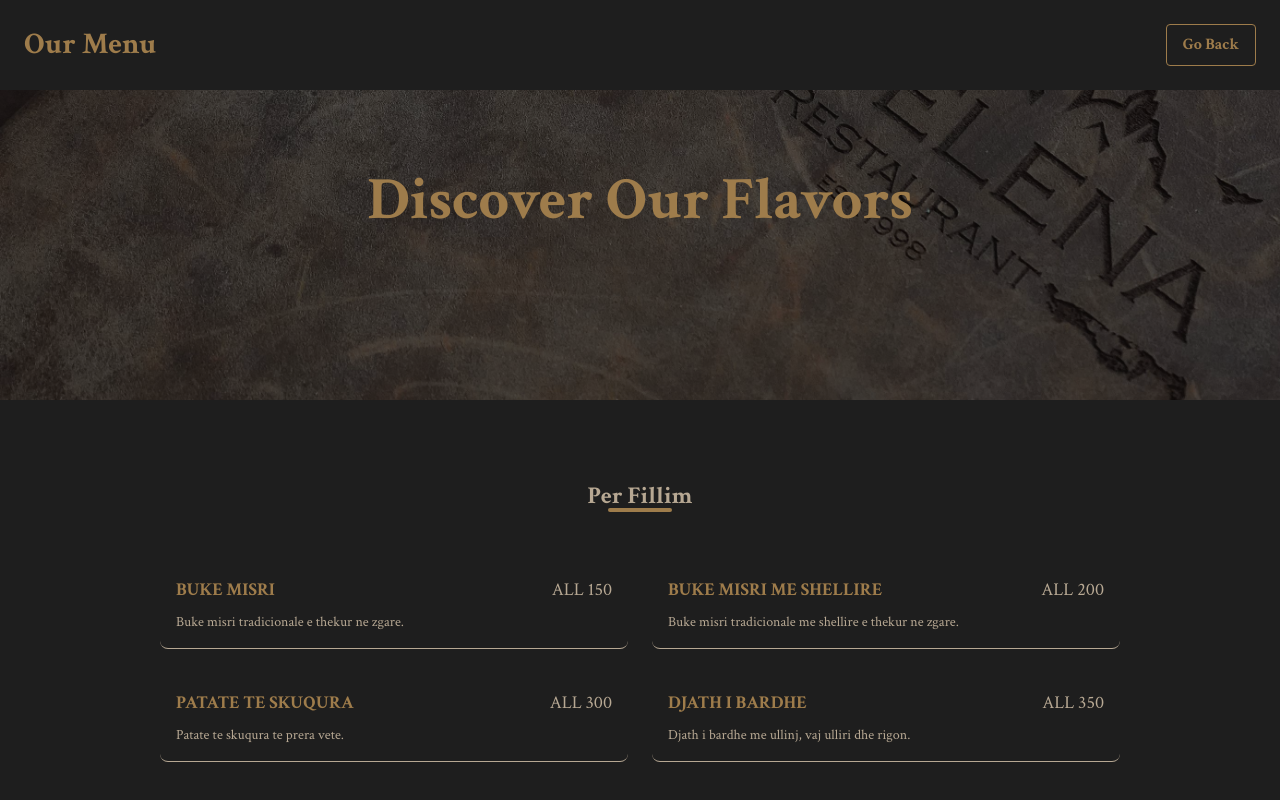
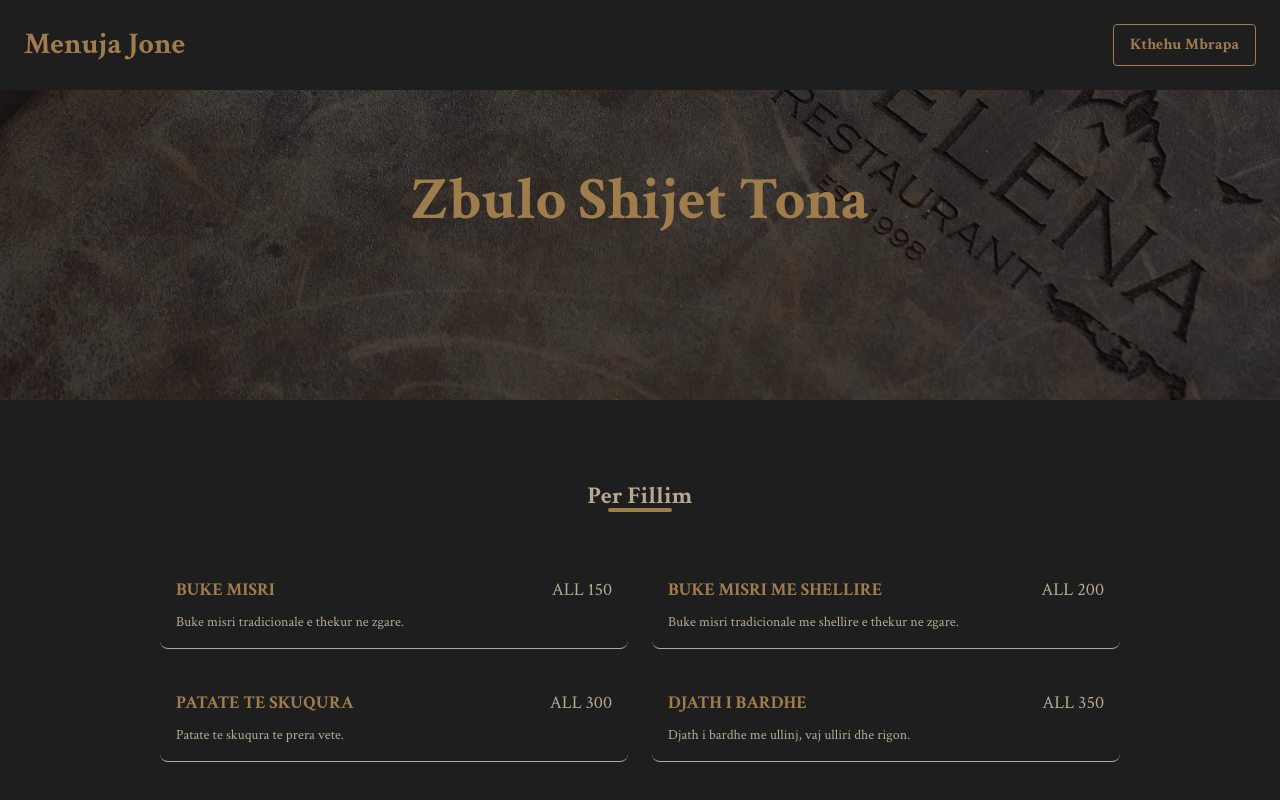
Before and after one commit to FloriMecaj/Restorant-Tepelena, a Next.js app in the folder client/: page /alb-menu in a window 1280 px wide. Shown: the top 800 px of the page. Built offline with nearby package versions, Linux system fonts and the light colour scheme.

Commit message:
alb-menu fix

```diff
--- a/client/src/components/alb-menu/Menu.tsx
+++ b/client/src/components/alb-menu/Menu.tsx
@@ -57,13 +57,13 @@ export const Menu = () => {
       >
         <div className="container mx-auto flex justify-between items-center px-6">
           <h1 className="text-3xl font-bold text-primary animate-fade-in">
-            Our Menu
+            Menuja Jone
           </h1>
           <Link
             className="border border-primary text-primary font-bold py-2 px-4 rounded transition-all duration-300 hover:bg-primary hover:text-black hover:shadow-lg animate-bounce-in"
             href="/"
           >
-            Go Back
+            Kthehu Mbrapa
           </Link>
         </div>
       </div>
@@ -72,7 +72,7 @@ export const Menu = () => {
       <div className="w-full h-[400px] bg-[url('/images/menu.jpeg')] bg-cover bg-fixed bg-center relative flex items-center justify-center">
         <div className="absolute inset-0 bg-black/50"></div>
         <h1 className="text-6xl font-bold text-primary text-center relative z-10 animate-fade-in-up">
-          Discover Our Flavors
+          Zbulo Shijet Tona
         </h1>
       </div>
 
```
